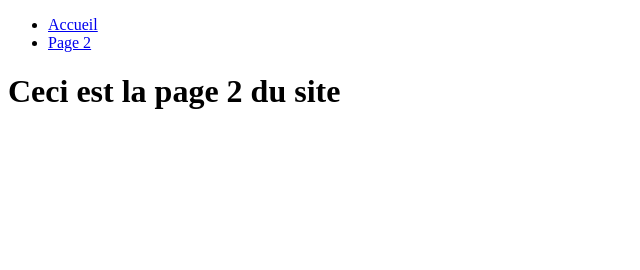
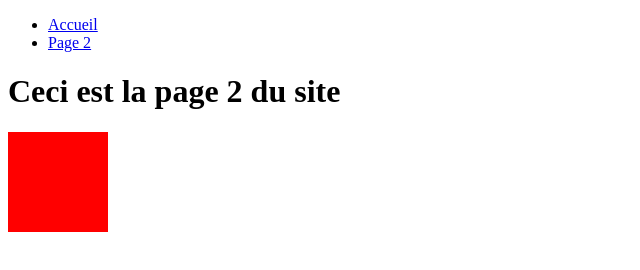
Before and after one commit to Sforsexyman/testbranch, a plain HTML site: page page2.html in a window 1280 px wide. Shown: the whole page, without its empty margins (0-640 px from the left). Drawn offline with Linux system fonts and the light colour scheme.

Commit message:
Ajout carre rouge

```diff
--- a/page2.html
+++ b/page2.html
@@ -17,6 +17,7 @@ initial-scale=1.0">
 </div>
 <div id="main">
     <h1>Ceci est la page 2 du site</h1>
+    <div class="rouge"></div>
 </div>
 </body>
 </html>
--- a/styles.css
+++ b/styles.css
@@ -0,0 +1,6 @@
+.rouge
+{
+    background-color: red;
+    width:100px;
+    height:100px;
+    }
```
